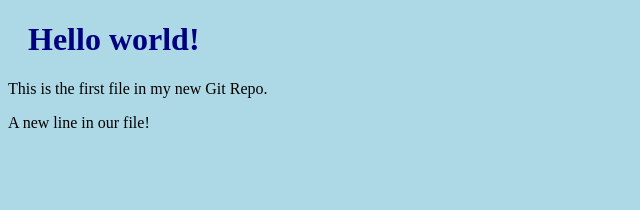
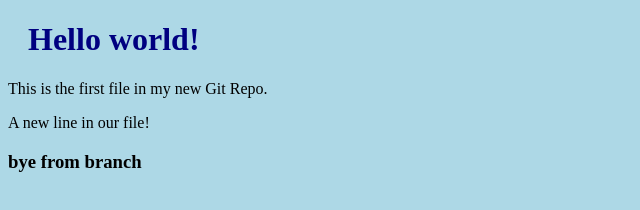
Before and after one commit to amitdev516/hello-world, a plain HTML site: page index.html in a window 1280 px wide. Shown: the whole page, without its empty margins (0-640 px from the left). Drawn offline with Linux system fonts and the light colour scheme.

Commit message:
Bye added in branch hello world

```diff
--- a/index.html
+++ b/index.html
@@ -9,5 +9,6 @@
 <h1>Hello world!</h1>
 <p>This is the first file in my new Git Repo.</p>
 <p>A new line in our file!</p>
+<h3>bye from branch </h3>
 </body>
 </html>
```
